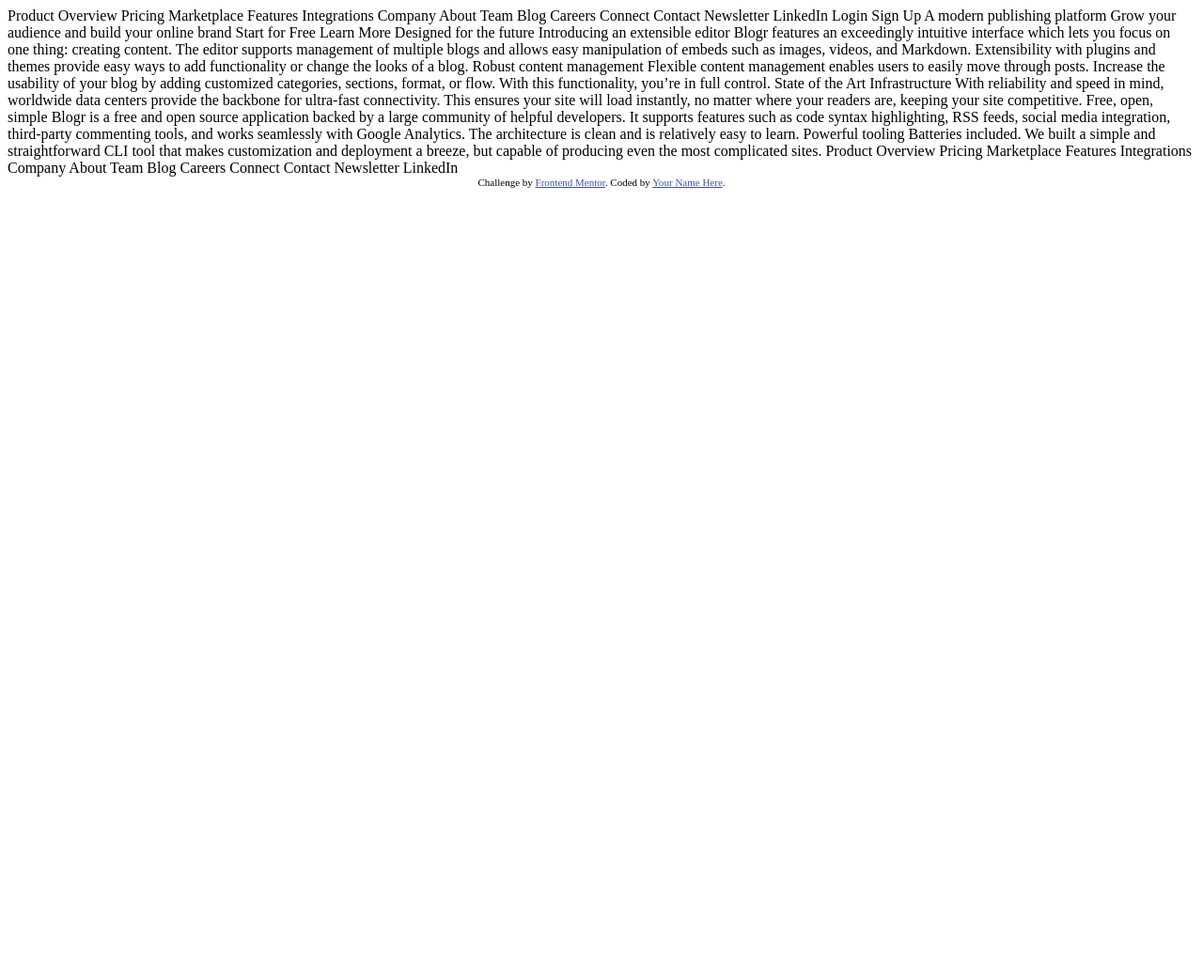
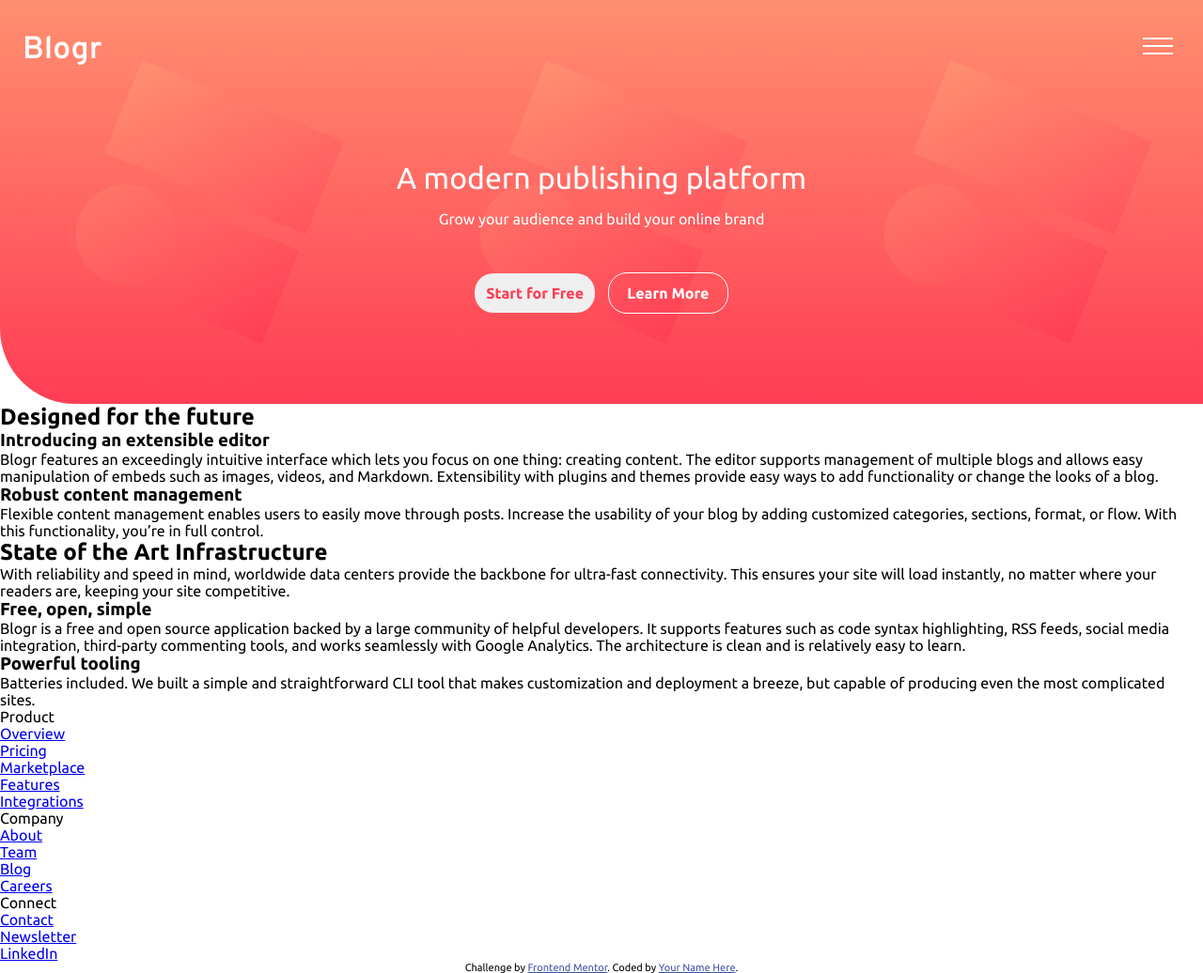
Before and after one commit to myrmnn/blogr-landing-page, a plain HTML site: page blogr-landing-page-main/index.html in a window 1280 px wide. Shown: the whole page at 94% size. Before the commit the page ends 800 px from the top, so only its background shows below. Drawn offline with Linux system fonts and the light colour scheme.

Commit message:
added header section

```diff
--- a/blogr-landing-page-main/index.html
+++ b/blogr-landing-page-main/index.html
@@ -1,99 +1,147 @@
 <!DOCTYPE html>
 <html lang="en">
 	<head>
-  <meta charset="UTF-8">
-  <meta name="viewport" content="width=device-width, initial-scale=1.0"> <!-- displays site properly based on user's device -->
-
-  <link rel="icon" type="image/png" sizes="32x32" href="./images/favicon-32x32.png">
-
+		<meta charset="UTF-8" />
+		<meta name="viewport" content="width=device-width, initial-scale=1.0" />
+		<link
+			rel="icon"
+			type="image/png"
+			sizes="32x32"
+			href="./images/favicon-32x32.png"
+		/>
+		<link rel="preconnect" href="https://fonts.gstatic.com" />
+		<link
+			href="https://fonts.googleapis.com/css2?family=Overpass:wght@300;600&family=Ubuntu:wght@400;500;700&display=swap"
+			rel="stylesheet"
+		/>
+		<link rel="stylesheet" href="style.css" />
 		<title>Frontend Mentor | [Blogr]</title>
-
-  <!-- Feel free to remove these styles or customise in your own stylesheet 👍 -->
-  <style>
-    .attribution { font-size: 11px; text-align: center; }
-    .attribution a { color: hsl(228, 45%, 44%); }
-  </style>
 	</head>
 	<body>
-  Product
+		<header class="header">
+		<div >
+			<img src="./images/icon-hamburger.svg" alt="hamburger menu" class="header__menu">
+			<img src="./images/icon-close.svg" alt="close menu" class="header__close none">
+		</div>
 
-  Overview
-  Pricing
-  Marketplace
-  Features
-  Integrations
+			<h1 class="logo">Blogr</h1>
 
-  Company
 
-  About
-  Team
-  Blog
-  Careers
+					<nav class="navbar none">
+						<div class="dropdown">
+							<div>
+								<button class="dropdown__btn">Product</button>
+								<img src="./images/icon-arrow-dark.svg" alt="down arrow" class="dropdown__arrow">
+							</div>
+								<div class="dropdown__content none">
+									<a href="#">Overview</a>
+									<a href="#">Pricing</a>
+									<a href="#">Marketplace</a>
+									<a href="#">Features</a>
+									<a href="#">Integrations</a>
+								</div>
+						</div>
 
-  Connect
+						<div class="dropdown">
+							<button class="dropdown__btn">Company</button>
+							<img src="./images/icon-arrow-dark.svg" alt="down arrow" class="dropdown__arrow">
+								<div class="dropdown__content none">
+									<a href="#">About</a>
+									<a href="#">Team</a>
+									<a href="#">Blog</a>
+									<a href="#">Careers</a>
+								</div>
+						</div>
 
-  Contact
-  Newsletter
-  LinkedIn
 
-  Login
-  Sign Up
+						<div class="dropdown">
+							<button class="dropdown__btn">Connect</button>
+							<img src="./images/icon-arrow-dark.svg" alt="down arrow" class="dropdown__arrow">
+								<div class="dropdown__content none">
+									<a href="#">Contact</a>
+									<a href="#">Newsletter</a>
+									<a href="#">LinkedIn</a>
+								</div>
+						</div>
+						<div class="line"></div>
+							<a href="#" class="login">Login</a>
+							<button class="button button--orange">Sign up</button>
+				</nav>
+			<div class="header__container">
+				<h2 class="header__intro">A modern publishing platform</h2>
+						<p class="header__para">Grow your audience and build your online brand</p>
+			</div>
+		<div class="header__buttons">
+			<button class="button button--white">Start for Free</button>
+			<button class="button button--transparent">Learn More</button>
+		</div>
+		</header>
 
-  A modern publishing platform
-  Grow your audience and build your online brand
-
-  Start for Free
-  Learn More
-
-  Designed for the future
-
-  Introducing an extensible editor
-  Blogr features an exceedingly intuitive interface which lets you focus on one thing: creating content.
-  The editor supports management of multiple blogs and allows easy manipulation of embeds such as images,
-  videos, and Markdown. Extensibility with plugins and themes provide easy ways to add functionality or
-  change the looks of a blog.
-
-  Robust content management
-  Flexible content management enables users to easily move through posts. Increase the usability of your blog
-  by adding customized categories, sections, format, or flow. With this functionality, you’re in full control.
-
-  State of the Art Infrastructure
-  With reliability and speed in mind, worldwide data centers provide the backbone for ultra-fast connectivity.
-  This ensures your site will load instantly, no matter where your readers are, keeping your site competitive.
-
-  Free, open, simple
-  Blogr is a free and open source application backed by a large community of helpful developers. It supports
-  features such as code syntax highlighting, RSS feeds, social media integration, third-party commenting tools,
-  and works seamlessly with Google Analytics. The architecture is clean and is relatively easy to learn.
-
-  Powerful tooling
-  Batteries included. We built a simple and straightforward CLI tool that makes customization and deployment a breeze, but
-  capable of producing even the most complicated sites.
-
-  Product
-
-  Overview
-  Pricing
-  Marketplace
-  Features
-  Integrations
-
-  Company
-
-  About
-  Team
-  Blog
-  Careers
-
-  Connect
-
-  Contact
-  Newsletter
-  LinkedIn
-
+		<h2>Designed for the future</h2>
+		<h3>Introducing an extensible editor</h3>
+		<p>
+			Blogr features an exceedingly intuitive interface which lets you focus on
+			one thing: creating content. The editor supports management of multiple
+			blogs and allows easy manipulation of embeds such as images, videos, and
+			Markdown. Extensibility with plugins and themes provide easy ways to add
+			functionality or change the looks of a blog.
+		</p>
+		<h3>Robust content management</h3>
+		Flexible content management enables users to easily move through posts.
+		Increase the usability of your blog by adding customized categories,
+		sections, format, or flow. With this functionality, you’re in full control.
+		<h2>State of the Art Infrastructure</h2>
+		<p>
+			With reliability and speed in mind, worldwide data centers provide the
+			backbone for ultra-fast connectivity. This ensures your site will load
+			instantly, no matter where your readers are, keeping your site
+			competitive.
+		</p>
+		<h3>Free, open, simple</h3>
+		<p>
+			Blogr is a free and open source application backed by a large community of
+			helpful developers. It supports features such as code syntax highlighting,
+			RSS feeds, social media integration, third-party commenting tools, and
+			works seamlessly with Google Analytics. The architecture is clean and is
+			relatively easy to learn.
+		</p>
+		<h3>Powerful tooling</h3>
+		<p>
+			Batteries included. We built a simple and straightforward CLI tool that
+			makes customization and deployment a breeze, but capable of producing even
+			the most complicated sites.
+		</p>
+		<footer>
+			<nav>
+				<ul>
+					<li>Product</li>
+					<li><a href="#">Overview</a></li>
+					<li><a href="#">Pricing</a></li>
+					<li><a href="#">Marketplace</a></li>
+					<li><a href="#">Features</a></li>
+					<li><a href="#">Integrations</a></li>
+				</ul>
+				<ul>
+					<li>Company</a></li>
+					<li><a href="#">About</a></li>
+					<li><a href="#">Team</a></li>
+					<li><a href="#">Blog</a></li>
+					<li><a href="#">Careers</a></li>
+				</ul>
+				<ul>
+					<li>Connect</a></li>
+					<li><a href="#">Contact</a></li>
+					<li><a href="#">Newsletter</a></li>
+					<li><a href="#">LinkedIn</a></li>
+				</ul>
+			</nav>
+		</footer>
 		<div class="attribution">
-    Challenge by <a href="https://www.frontendmentor.io?ref=challenge" target="_blank">Frontend Mentor</a>.
-    Coded by <a href="#">Your Name Here</a>.
+			Challenge by
+			<a href="https://www.frontendmentor.io?ref=challenge" target="_blank"
+				>Frontend Mentor</a
+			>. Coded by <a href="#">Your Name Here</a>.
 		</div>
+		<script src="app.js"></script>
 	</body>
 </html>
--- /dev/null
+++ b/blogr-landing-page-main/style.scss
@@ -0,0 +1,210 @@
+//Breakpoints
+
+$mobile: 375px;
+$desktop: 1440px;
+
+//Primary
+
+$lightRedCTAtext: hsl(356, 100%, 66%);
+$veryLightRedHover: hsl(355, 100%, 74%);
+$darkBlueHeadings: hsl(208, 49%, 24%);
+
+//Neutral
+
+$white: hsl(0, 0%, 100%);
+$grayFooterText: hsl(240, 2%, 79%);
+$GrayBlueBody: hsl(207, 13%, 34%);
+$darkFooterBackground: hsl(240, 10%, 16%);
+
+//Background gradient - Intro/CTA mobile nav:
+
+$gradientVeryLightRed: hsl(13, 100%, 72%);
+$lightRed: hsl(353, 100%, 62%);
+
+//Background gradient - body:
+
+$darkGrayBlueGradient: hsl(237, 17%, 21%);
+$desaturateBlueGradient: hsl(237, 23%, 32%);
+
+//Fonts
+
+$overpassFont: "Overpass", sans-serif;
+$ubuntuFont: "Ubuntu", sans-serif;
+
+//attribution
+
+.attribution {
+	font-size: 11px;
+	text-align: center;
+}
+.attribution a {
+	color: hsl(228, 45%, 44%);
+}
+
+* {
+	padding: 0;
+	margin: 0;
+	box-sizing: border-box;
+}
+
+body {
+	font-family: $ubuntuFont;
+	font-size: 100%;
+}
+
+//header
+
+.header {
+	background-image: url("./images/bg-pattern-intro.svg"),
+		linear-gradient(to top, $lightRed, $gradientVeryLightRed);
+	background-size: contain;
+	position: relative;
+	color: $white;
+	border-bottom-left-radius: 80px;
+	padding-bottom: 6rem;
+
+	&__menu,
+	&__close {
+		position: absolute;
+		right: 2rem;
+		top: 2.5rem;
+
+		&.none {
+			display: none;
+		}
+	}
+
+	&__buttons {
+		margin: 3rem auto 0 auto;
+		width: 300px;
+		text-align: center;
+	}
+
+	&__container {
+		width: 70%;
+		margin: 0 auto;
+	}
+
+	&__intro {
+		font-size: 2rem;
+		font-weight: 200;
+		text-align: center;
+		padding-top: 4rem;
+	}
+
+	&__para {
+		font-size: 1rem;
+		text-align: center;
+		padding-top: 1rem;
+	}
+}
+
+.logo {
+	font-family: $overpassFont;
+	font-size: 2.1rem;
+	padding: 2rem 0 2rem 1.5rem;
+}
+
+.navbar {
+	background: $white;
+	width: 90%;
+	margin: 0 auto;
+	padding: 1rem 0;
+	text-align: center;
+	border-radius: 10px;
+
+	&.none {
+		display: none;
+	}
+
+	&__login,
+	&__signup {
+		display: block;
+		margin: 0 auto;
+	}
+}
+
+.dropdown {
+	&__btn {
+		border: none;
+		background-color: transparent;
+		font-weight: 600;
+		color: $darkBlueHeadings;
+		font-size: 0.95rem;
+		margin: 1rem 0;
+	}
+
+	&__content {
+		width: 80%;
+		margin: 1rem auto;
+		background-color: lighten($grayFooterText, 15%);
+		padding: 0.5rem 0;
+
+		& a {
+			display: block;
+			text-decoration: none;
+			color: darken($grayFooterText, 35%);
+			font-weight: 500;
+			margin: 1rem 0;
+			font-size: 0.85rem;
+		}
+
+		&.none {
+			display: none;
+		}
+	}
+
+	&__arrow {
+		margin-left: 5px;
+
+		&.close {
+			transform: rotate(180deg);
+			transform-origin: center;
+		}
+	}
+}
+
+.line {
+	height: 1px;
+	background-color: $grayFooterText;
+	width: 80%;
+	margin: 1.5rem auto;
+}
+
+.login {
+	text-decoration: none;
+	color: $darkBlueHeadings;
+	display: block;
+	margin-bottom: 1rem;
+	font-weight: 600;
+}
+
+.button {
+	border-radius: 20px;
+	font-size: 1rem;
+	font-family: $ubuntuFont;
+	width: 128px;
+	border: none;
+	padding: 0.75rem;
+	font-weight: 600;
+	margin: 0 5px;
+
+	&--orange {
+		background-image: linear-gradient(
+			to right,
+			$gradientVeryLightRed,
+			$lightRed
+		);
+		color: white;
+	}
+
+	&--white {
+		color: $lightRed;
+	}
+
+	&--transparent {
+		background-color: transparent;
+		border: 1px solid white;
+		color: white;
+	}
+}
```
Also changed, not shown: blogr-landing-page-main/app.js (added), blogr-landing-page-main/style.css (added), 1 other file. Lines whose indentation alone changed are shown as unchanged.
